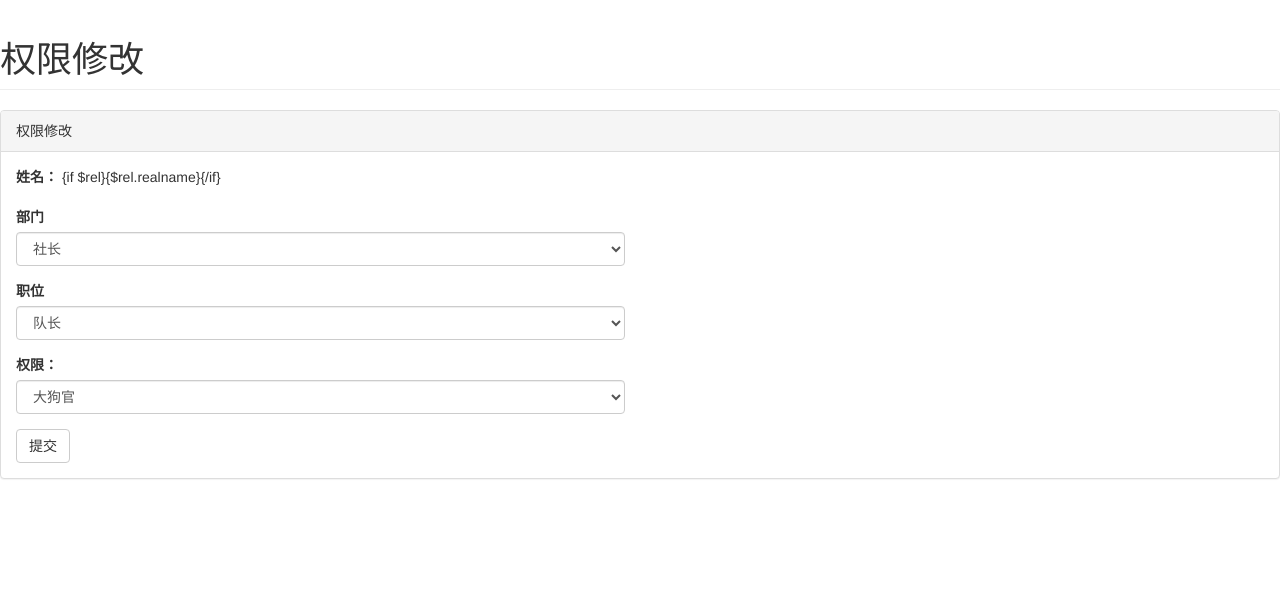
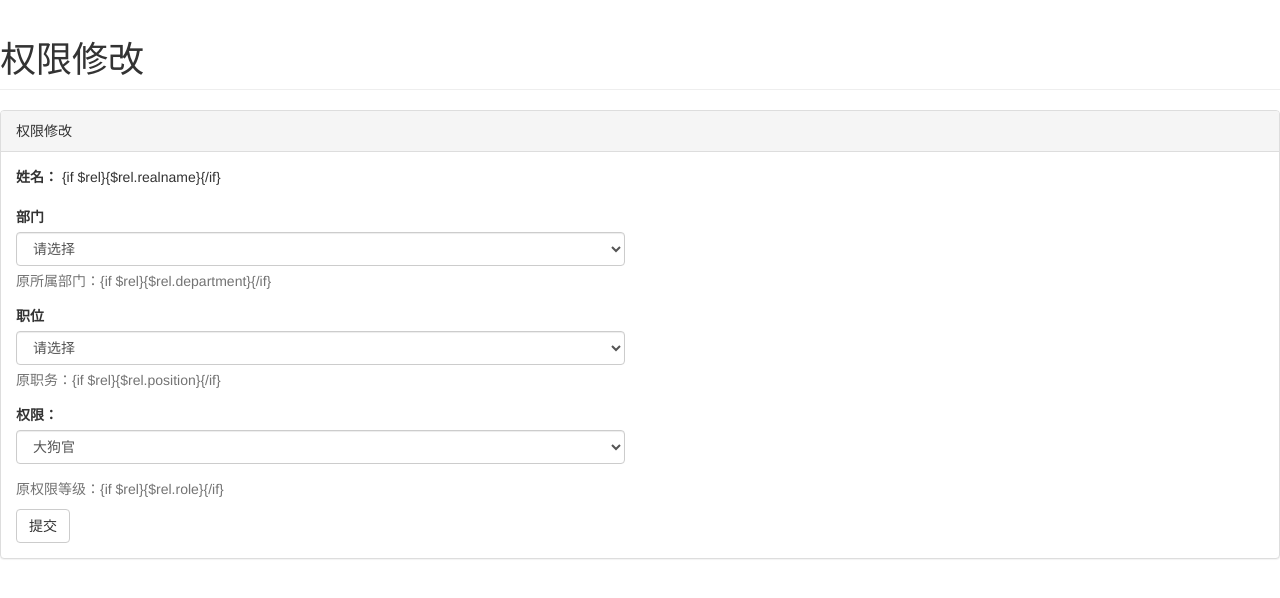
Before and after one commit to ziqiangshe/ziqiangweb_v3.0, a PHP site: page /DbName/application/panel/view/user/edit_user.html in a window 1280 px wide. Shown: the part 50-648 px from the top of the page. Run offline with PHP 8.4, Linux system fonts and the light colour scheme; some libraries are stand-ins or nearby versions.

Commit message:
【feat】完成编辑用户权限的部门-职务关联

```diff
--- a/application/common/validate/User.php
+++ b/application/common/validate/User.php
@@ -54,7 +54,7 @@
     protected $scene = [
         'do_login'      =>  ['username', 'password'],
         'create_user'   =>  ['username', 'password', 'realname', 'session', 'sex', 'department', 'position'],
-        'change_role'   =>  ['id', 'position', 'role'],
+        'change_role'   =>  ['id', 'department', 'position', 'role'],
         'update_mine'   =>  ['class', 'qq', 'tel', 'email'],
     ];
 
--- a/application/panel/view/user/edit_user.html
+++ b/application/panel/view/user/edit_user.html
@@ -44,26 +44,25 @@
                                     </div>
                                     <div class="form-group">
                                         <label>部门</label>
-                                        <select class="form-control" name="department" id="department">
-                                            <option value="服务队" {eq name='rel.department' value='服务队'} selected {/eq}>服务队</option>
-                                            <option value="外联部" {eq name='rel.department' value='外联部'} selected {/eq}>外联部</option>
-                                            <option value="宣传部" {eq name='rel.department' value='宣传部'} selected {/eq}>宣传部</option>
-                                            <option value="秘书部" {eq name='rel.department' value='办公室'} selected {/eq}>办公室</option>
-                                            <option value="策划部" {eq name='rel.department' value='策划部'} selected {/eq}>策划部</option>
-                                            <option value="副社" {eq name='rel.department' value='副社'} selected {/eq}>副社</option>
-                                            <option value="社长" {eq name='rel.department' value='社长'} selected {/eq}>社长</option>
+                                        <select class="form-control" name="department" id="department" onchange="changeTest(this)">
+                                            <option value = "">请选择</option>
+                                            <option value="社长">社长</option>
+                                            <option value="副社">副社</option>
+                                            <option value="服务队">服务队</option>
+                                            <option value="外联部">外联部</option>
+                                            <option value="宣传部">宣传部</option>
+                                            <option value="秘书部">办公室</option>
+                                            <option value="策划部">策划部</option>
                                         </select>
+                                        <p class="help-block">原所属部门：{if $rel}{$rel.department}{/if}</p>
                                     </div>
                                     <!--MARK 这里可以根据所属部门对应的变化-->
                                     <div class="form-group">
                                         <label>职位</label>
                                         <select class="form-control" name="position" id="position">
-                                            <option value="成员" {eq name='rel.position' value='成员'} selected {/eq}>成员</option>
-                                            <option value="副部长" {eq name='rel.position' value='副部长'} selected {/eq}>副部长</option>
-                                            <option value="部长" {eq name='rel.position' value='部长'} selected {/eq}>部长</option>
-                                            <option value="副队长" {eq name='rel.position' value='副队长'} selected {/eq}>副队长</option>
-                                            <option value="队长" {eq name='rel.position' value='队长'} selected {/eq}>队长</option>
+                                            <option value = "">请选择</option>
                                         </select>
+                                        <p class="help-block">原职务：{if $rel}{$rel.position}{/if}</p>
                                     </div>
                                     <div class="form-group">
                                         <label>权限：</label>
@@ -73,6 +72,7 @@
                                             <option value="2" {eq name='rel.role' value='2'} selected {/eq}>大狗官</option>
                                         </select>
                                     </div>
+                                    <p class="help-block">原权限等级：{if $rel}{$rel.role}{/if}</p>
                                 </div>
                                 <div class="col-lg-12">
                                     <button type="button" class="btn btn-default">提交</button>
@@ -92,15 +92,66 @@
 <script src="__JS__/plugins/metisMenu/metisMenu.min.js"></script>
 <script src="__JS__/sb-admin-2.js"></script>
 <script>
+    function changeTest(obj){
+        var selectVal = obj.value;
+        if(selectVal == "社长" || selectVal=="副社"){
+            var objSelectet = document.getElementById("position");
+            for(i=objSelectet.options.length-1 ; i>= 0 ; i--){
+                objSelectet.options[i] = null;
+                objSelectet.innerHTML = "<option value = ''>请选择</option>";
+            }
+            //Array事项动态下拉框
+            var texts = new Array("大人");
+            var values = new Array("大人");
+            for(var i = 0 ; i < texts.length ; i++){
+                var objOption = document.createElement("OPTION");
+                objOption.text= texts[i];
+                objOption.value=values[i];
+                objSelectet.options.add(objOption);
+            }
+        }else if(selectVal == "服务队"){
+            var objSelectet = document.getElementById("position");
+            for(i=objSelectet.options.length-1 ; i>= 0 ; i--){
+                objSelectet.options[i] = null;
+                objSelectet.innerHTML = "<option value = ''>请选择</option>";
+            }
+            //Array事项动态下拉框
+            var texts = new Array("队长","副队长","成员");
+            var values = new Array("队长","副队长","成员");
+            for(var i = 0 ; i < texts.length ; i++){
+                var objOption = document.createElement("OPTION");
+                objOption.text= texts[i];
+                objOption.value=values[i];
+                objSelectet.options.add(objOption);
+            }
+        }else{
+            var objSelectet = document.getElementById("position");
+            for(i=objSelectet.options.length-1 ; i>= 0 ; i--){
+                objSelectet.options[i] = null;
+                objSelectet.innerHTML = "<option value = ''>请选择</option>";
+            }
+            //Array事项动态下拉框
+            var texts = new Array("部长","副部长","成员");
+            var values = new Array("部长","副部长","成员");
+            for(var i = 0 ; i < texts.length ; i++){
+                var objOption = document.createElement("OPTION");
+                objOption.text= texts[i];
+                objOption.value=values[i];
+                objSelectet.options.add(objOption);
+            }
+        }
+    }
+
     $("button").click(function () {
         $.ajax({
             url: "__API__/user/update_user",
-            type: "get",
+            type: "post",
             dataType: "json",
             data: {
-                id: "{if $id}{$id}{/if}",
-                position: $("#position").val(),
-                role: $("#role option:selected").val(),
+                id:         "{if $id}{$id}{/if}",
+                department: $("#department").val(),
+                position:   $("#position").val(),
+                role:       $("#role option:selected").val(),
             },
             success: function (data) {
                 if (data.status == 0) {
```
Also changed, not shown: application/api/controller/User.php (+4 -3 lines).
